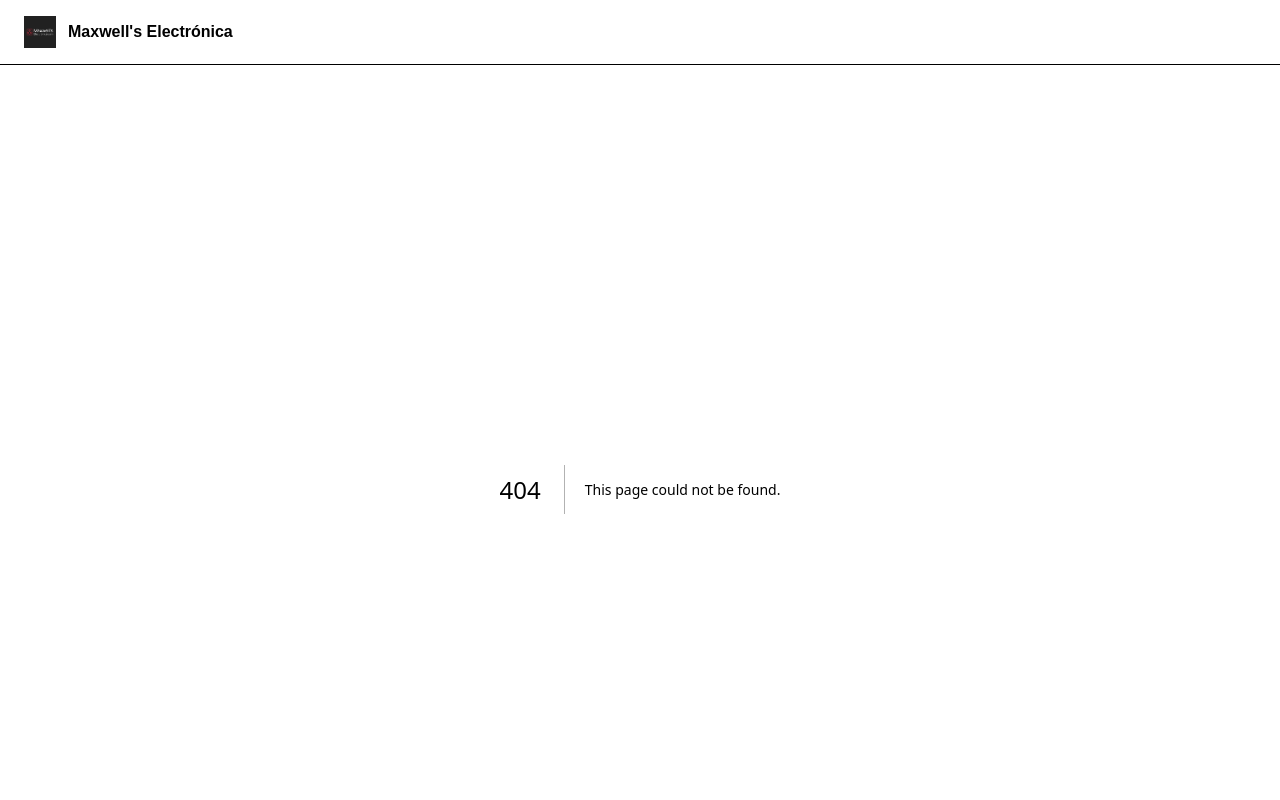
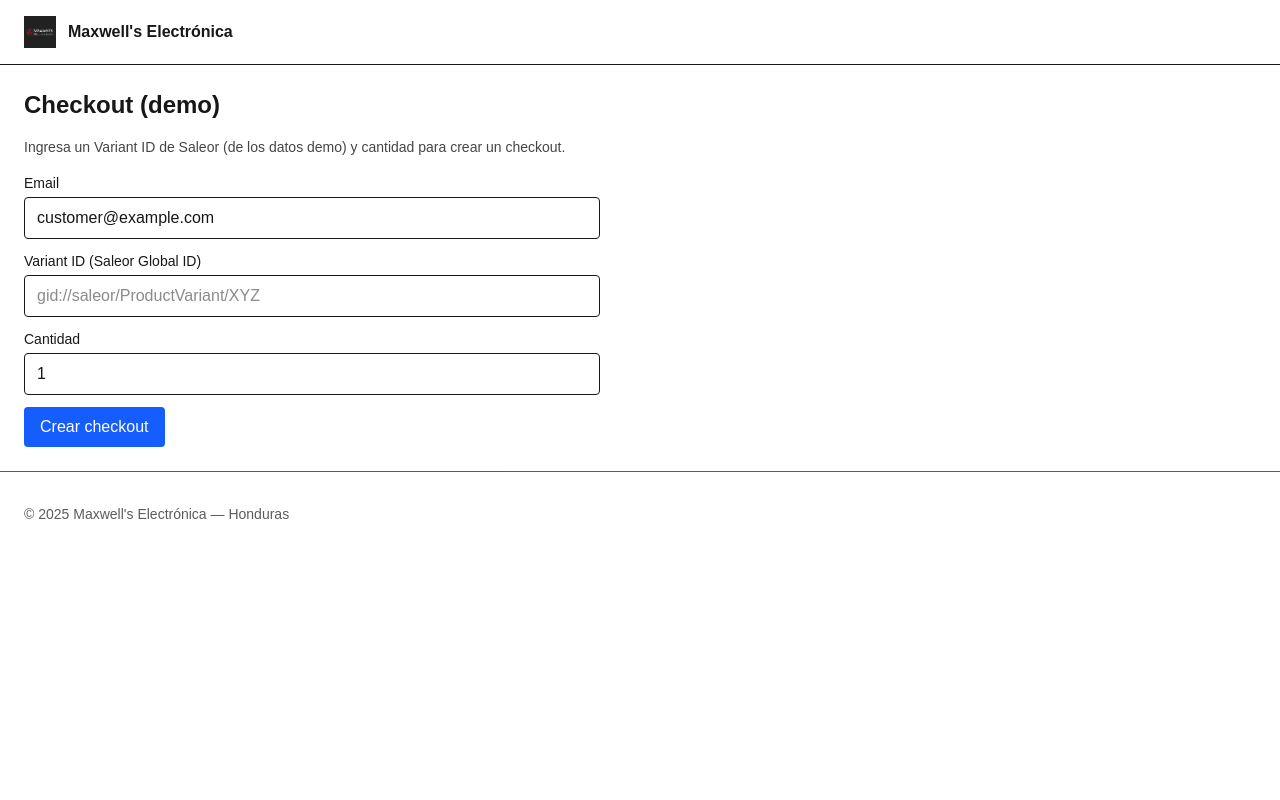
Before and after one commit to maxwell1982banegas/maxwells-electronica, a Next.js app in the folder storefront/: page /es/checkout in a window 1280 px wide. Before the commit this address had no page. Shown: the top 800 px of the page. Built offline with nearby package versions, Linux system fonts and the light colour scheme.

Commit message:
feat(storefront): add healthcheck and basic checkout demo (Saleor GraphQL)

```diff
--- /dev/null
+++ b/storefront/src/app/api/checkout/create/route.ts
@@ -0,0 +1,47 @@
+import { NextRequest, NextResponse } from "next/server";
+import { gql } from "@/lib/saleorClient";
+
+export async function POST(req: NextRequest) {
+  try {
+    const body = await req.json().catch(() => ({}));
+    const { variantId, quantity = 1, email = "customer@example.com", channel = process.env.NEXT_PUBLIC_DEFAULT_CHANNEL || "default-channel" } = body;
+
+    if (!variantId) {
+      return NextResponse.json({ error: "variantId es requerido" }, { status: 400 });
+    }
+
+    const mutation = `
+      mutation CreateCheckout($email: String!, $lines: [CheckoutLineInput!]!, $channel: String!) {
+        checkoutCreate(input: { email: $email, lines: $lines, channel: $channel }) {
+          checkout {
+            id
+            token
+            email
+            lines { id quantity variant { id name product { name } } }
+          }
+          errors { field message }
+        }
+      }
+    `;
+
+    const data = await gql<{ checkoutCreate: { checkout: any; errors: { field: string; message: string }[] } }>({
+      query: mutation,
+      variables: {
+        email,
+        channel,
+        lines: [
+          { quantity: Number(quantity), variantId },
+        ],
+      },
+    });
+
+    const errors = data.checkoutCreate.errors || [];
+    if (errors.length) {
+      return NextResponse.json({ error: errors }, { status: 400 });
+    }
+
+    return NextResponse.json({ checkout: data.checkoutCreate.checkout });
+  } catch (e: any) {
+    return NextResponse.json({ error: e.message || String(e) }, { status: 500 });
+  }
+}
--- /dev/null
+++ b/storefront/src/app/api/health/route.ts
@@ -0,0 +1,13 @@
+import { NextResponse } from "next/server";
+import { gql } from "@/lib/saleorClient";
+
+export async function GET() {
+  try {
+    const data = await gql<{ shop: { name: string } }>({
+      query: `query HealthShop { shop { name } }`,
+    });
+    return NextResponse.json({ ok: true, shop: data.shop });
+  } catch (e: any) {
+    return NextResponse.json({ ok: false, error: e.message || String(e) }, { status: 500 });
+  }
+}
--- /dev/null
+++ b/storefront/src/app/es/checkout/page.tsx
@@ -0,0 +1,67 @@
+"use client";
+import { useState } from "react";
+
+export default function CheckoutPage() {
+  const [variantId, setVariantId] = useState("");
+  const [quantity, setQuantity] = useState(1);
+  const [email, setEmail] = useState("customer@example.com");
+  const [result, setResult] = useState<any>(null);
+  const [error, setError] = useState<any>(null);
+
+  const createCheckout = async (e: React.FormEvent) => {
+    e.preventDefault();
+    setError(null);
+    setResult(null);
+    try {
+      const res = await fetch("/api/checkout/create", {
+        method: "POST",
+        headers: { "Content-Type": "application/json" },
+        body: JSON.stringify({ variantId, quantity, email }),
+      });
+      const data = await res.json();
+      if (!res.ok) throw data;
+      setResult(data.checkout);
+    } catch (e) {
+      setError(e);
+      console.error(e);
+    }
+  };
+
+  return (
+    <div className="space-y-4">
+      <h1 className="text-2xl font-semibold">Checkout (demo)</h1>
+      <p className="text-sm opacity-80">
+        Ingresa un Variant ID de Saleor (de los datos demo) y cantidad para crear un checkout.
+      </p>
+      <form onSubmit={createCheckout} className="space-y-3 max-w-xl">
+        <div className="flex flex-col gap-1">
+          <label className="text-sm">Email</label>
+          <input className="border rounded px-3 py-2" value={email} onChange={e => setEmail(e.target.value)} />
+        </div>
+        <div className="flex flex-col gap-1">
+          <label className="text-sm">Variant ID (Saleor Global ID)</label>
+          <input className="border rounded px-3 py-2" value={variantId} onChange={e => setVariantId(e.target.value)} placeholder="gid://saleor/ProductVariant/XYZ" />
+        </div>
+        <div className="flex flex-col gap-1">
+          <label className="text-sm">Cantidad</label>
+          <input type="number" min={1} className="border rounded px-3 py-2" value={quantity} onChange={e => setQuantity(Number(e.target.value))} />
+        </div>
+        <button type="submit" className="px-4 py-2 rounded bg-blue-600 text-white hover:bg-blue-700">Crear checkout</button>
+      </form>
+
+      {result && (
+        <div className="space-y-2">
+          <h2 className="text-lg font-semibold">Resultado</h2>
+          <div className="text-sm">Token: <code>{result.token}</code></div>
+          <pre className="text-xs bg-black/5 p-2 rounded overflow-auto">{JSON.stringify(result, null, 2)}</pre>
+        </div>
+      )}
+      {error && (
+        <div className="space-y-2">
+          <h2 className="text-lg font-semibold text-red-600">Error</h2>
+          <pre className="text-xs bg-red-50 p-2 rounded overflow-auto">{JSON.stringify(error, null, 2)}</pre>
+        </div>
+      )}
+    </div>
+  );
+}
--- /dev/null
+++ b/storefront/src/app/health/page.tsx
@@ -0,0 +1,29 @@
+import { gql } from "@/lib/saleorClient";
+
+export default async function HealthPage() {
+  let status: { ok: boolean; shop?: { name: string }; error?: string } = { ok: false };
+  try {
+    const data = await gql<{ shop: { name: string } }>({ query: `query { shop { name } }` });
+    status = { ok: true, shop: data.shop };
+  } catch (e: any) {
+    status = { ok: false, error: e.message || String(e) };
+  }
+  return (
+    <div className="space-y-2">
+      <h1 className="text-xl font-semibold">Healthcheck API</h1>
+      <div>
+        Estado: {status.ok ? (
+          <span className="text-green-600">OK</span>
+        ) : (
+          <span className="text-red-600">FALLA</span>
+        )}
+      </div>
+      {status.shop?.name && (
+        <div>Shop: <span className="font-mono">{status.shop.name}</span></div>
+      )}
+      {status.error && (
+        <pre className="text-sm bg-black/5 p-2 rounded">{status.error}</pre>
+      )}
+    </div>
+  );
+}
```
Also changed, not shown: 1 other file (tests, documents, lock files or other folders).
